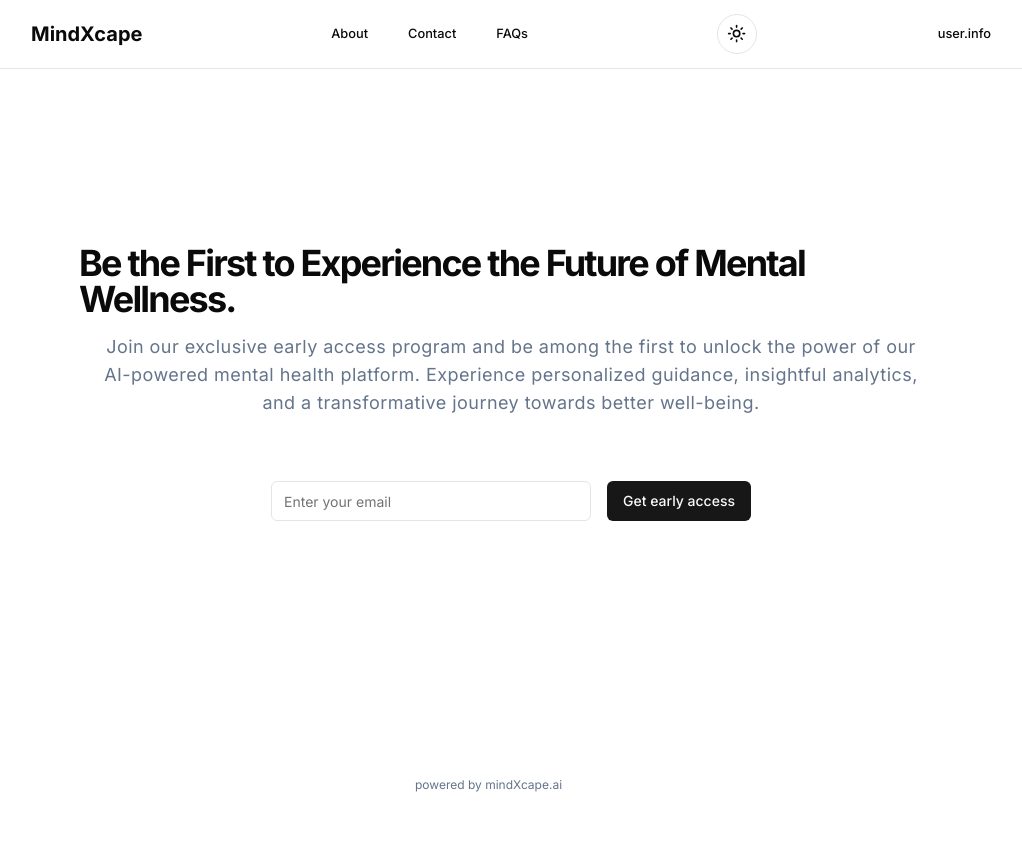
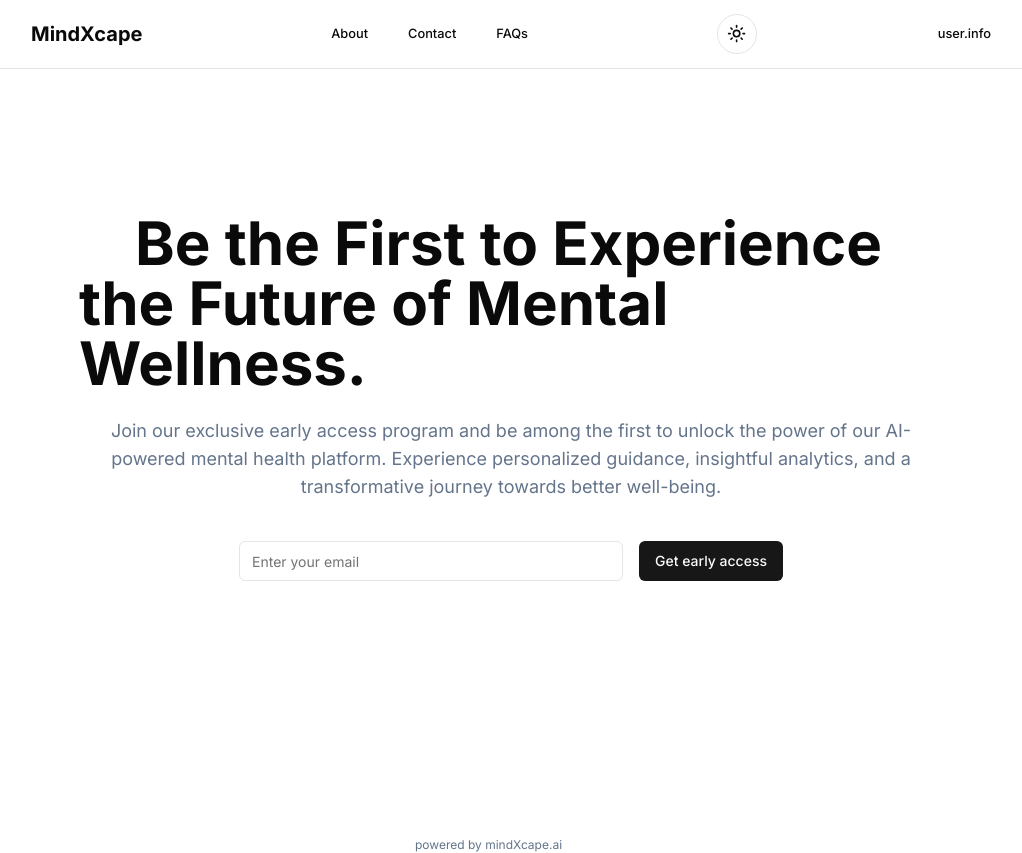
Before and after one commit to MrNikhillyadav/mindscape.ai, a Next.js app: page / in a window 1280 px wide. Shown: the whole page, without its empty margins (129-1151 px from the left). Before the commit the page ends 800 px from the top, so only its background shows below. Built offline with nearby package versions, Linux system fonts and the light colour scheme; no server answers.

Commit message:
updated accessPage fonts

```diff
--- a/app/_components/GetEarlyAccess.jsx
+++ b/app/_components/GetEarlyAccess.jsx
@@ -69,9 +69,11 @@ export default function GetEarlyAccess() {
   return (
     <div className=" max-w-[80vw] m-auto ">
       <div className="  w-full  flex flex-col justify-center  px-2 md:px-0 items-center">
-        <div className='  flex  flex-col justify-center items-center md:px-0 md:p-4   ml-4 md:ml-0   mt-10 md:mt-[20vh]'>
-          <h3 className=" text-3xl  lg:px-20  sm:text-4xl md:text-4xl tracking-tighter leading-7 mr-3 md:mr-0 md:leading-9 md:text-start font-bold mb-4">Be the First to Experience the Future of Mental Wellness.</h3>
-          <div className="hidden md:block md:text-lg tracking-wide  md:text-start  lg:mx-20 lg:px-4 lg:text-center text-slate-500  md:mb-6">
+        <div className='  flex   flex-col justify-center items-center md:px-0 md:p-4   ml-4 md:ml-0   mt-10 md:mt-[16vh]'>
+          <h3 className=" text-3xl   lg:px-20  sm:text-4xl md:text-6xl  tracking-tight md:tracking-normal leading-7 md:leading-0  mr-3 md:mr-0   font-bold mb-6">
+            <span className=' md:ml-14 pb-8 '>Be the First to Experience</span>  <br></br> the Future of Mental Wellness.
+          </h3>
+          <div className="hidden md:block md:text-lg   md:text-start  lg:mx-20 lg:px-4 lg:text-center text-slate-500  ">
             Join our exclusive early access program and be among the first to unlock the power of our AI-powered
             mental health platform. Experience personalized guidance, insightful analytics, and a transformative
             journey towards better well-being.
@@ -88,7 +90,7 @@ export default function GetEarlyAccess() {
             placeholder="Enter your email"
             value={email}
             onChange={(e) => setEmail(e.target.value)}
-            className="hidden md:flex md:w-[25vw] mr-4"
+            className="hidden md:flex  md:w-[30vw] mr-4"
           />
           <Input
             type="email"
```
